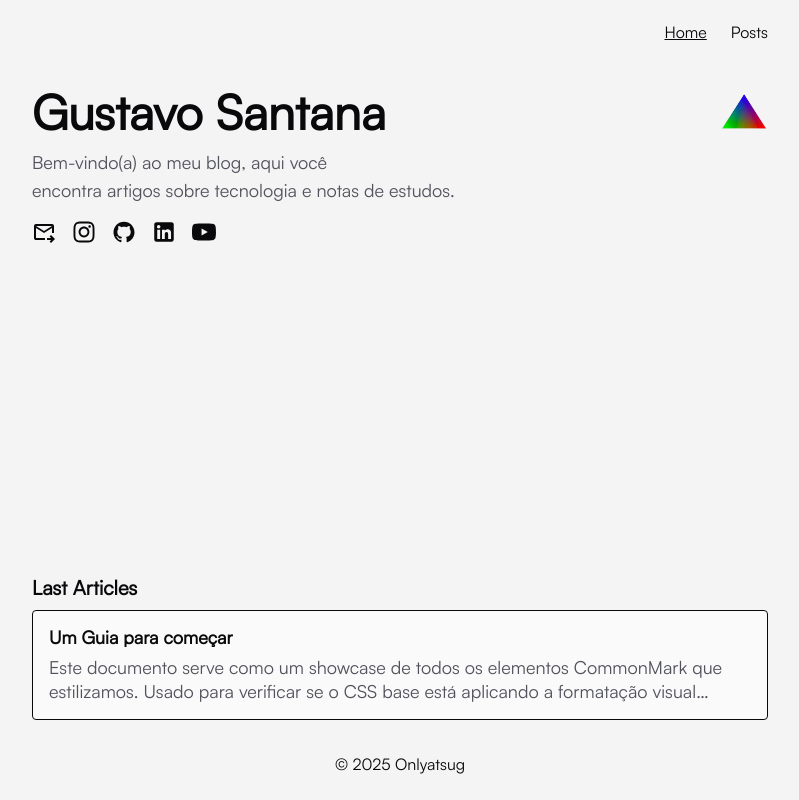
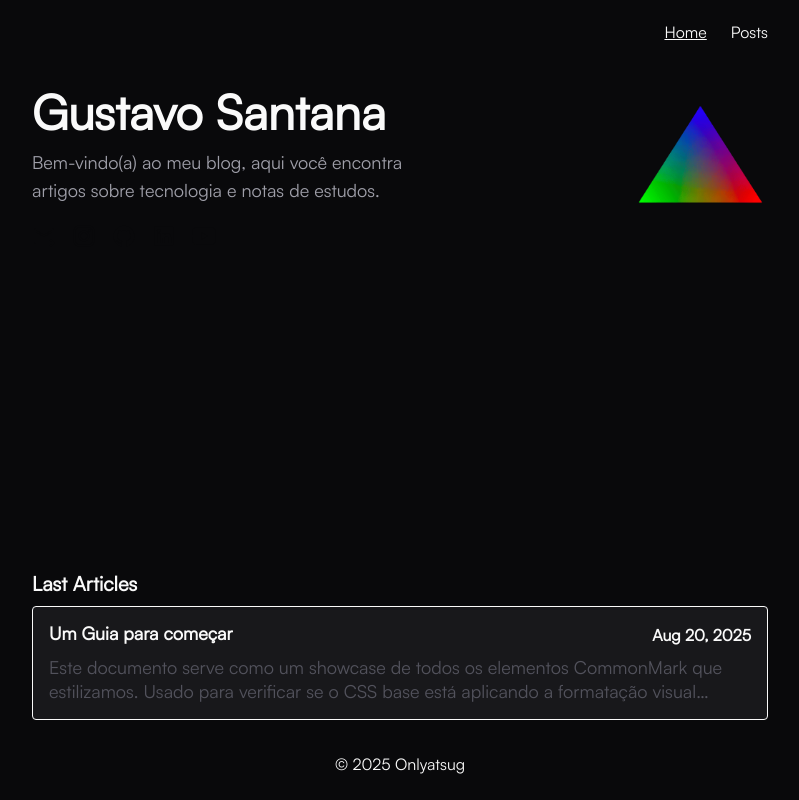
Before and after one commit to Onlyatsug/Personal-Blog, a React (Vite) app: page / in a window 1280 px wide. Shown: the whole page, without its empty margins (240-1039 px from the left). Built offline with nearby package versions, Linux system fonts and the light colour scheme.

Commit message:
refactor: tailcss part 1

```diff
--- a/src/App.jsx
+++ b/src/App.jsx
@@ -11,13 +11,8 @@ function App() {
     <BrowserRouter>
       <Routes>
         <Route path="/" element={<Home />} />
-
-        {/* rota pai */}
-        <Route path="/posts" element={<Posts />}>
-          {/* rota filha relativa */}
-        </Route>
-          <Route path="/posts/:slug" element={<Post />} />
-
+        <Route path="/posts" element={<Posts />}/>
+        <Route path="/posts/:slug" element={<Post />} />
         <Route path="/about" element={<About />} />
         <Route path="*" element={<NotFound />} />
       </Routes>
--- a/src/components/ui/Card.jsx
+++ b/src/components/ui/Card.jsx
@@ -11,11 +11,12 @@ function Card() {
   return (
     <>
       {recentPosts.map((post, index) => (
-        <Link to={`${"posts/" + post.meta.slug.split("/").pop()}`}  key={index} className='flex flex-col bg-zinc-50 border dark:bg-zinc-900 rounded-sm px-4 py-4 mb-4'>
+        <Link to={`${"posts/" + post.meta.slug.split("/").pop()}`}  key={index} className='flex flex-col border bg-zinc-900 rounded-sm px-4 py-4 mb-4'>
           <div className='flex justify-between mb-2 font-black'>
             <h3 className='text-lg/5 line-clamp-1 '>{post.meta.title}</h3>
+            <p>{post.meta.visual_date}</p>
           </div>
-          <div className='text-zinc-600 dark:text-zinc-400 line-clamp-2 text-lg/6 font-medium'>
+          <div className='text-zinc-600 dark:text-zinc-400 line-clamp-2 text-lg/6'>
             <p>{post.meta.context}</p>
           </div>
         </Link>
--- a/src/pages/Home.jsx
+++ b/src/pages/Home.jsx
@@ -7,21 +7,22 @@ import PsxImg from '../assets/img/psx.png'
 
 function Home() {
   return (
-    <div className="min-h-screen flex flex-col bg-zinc-100 dark:bg-zinc-950 font-satoshi text-zinc-950 dark:text-zinc-50">
-      <div className='max-w-3xl m-auto flex flex-col min-h-screen px-4'>
+    <div className="flex flex-col bg-zinc-950 font-satoshi text-zinc-50">
+      <div className='w-3xl m-auto flex flex-col min-h-screen px-4'>
         <Header local={"home"} />
-
         <main className='flex flex-col flex-grow py-6'>
-        <div className='flex items-start justify-between gap-4'>
+          <div className='flex justify-between'>
+            <div>
               <h1 className='text-5xl font-black'>Gustavo Santana</h1>
-          <img src={PsxImg} alt="colorful polygon" className='w-24 sm:w-12' />
-        </div>
-
-        <p className='text-zinc-600 dark:text-zinc-400 mt-3 mb-4 text-lg'>
-          Bem-vindo(a) ao meu blog, aqui você<br/> encontra
+              <p className='text-zinc-400 mt-3 mb-4 text-lg'>
+                Bem-vindo(a) ao meu blog, aqui você encontra <br/>
                 artigos sobre tecnologia e notas de estudos.
               </p>
-
+            </div>
+            <div>
+              <img src={PsxImg} alt="colorful polygon" className='w-34' />
+            </div>
+          </div>
           <div className='flex gap-4'>
             <a href="mailto:gsb.jmt@gmail.com" target="_blank" rel="noreferrer">
               <svg className='fill-zinc-950 dark:fill-zinc-50' height="24px" viewBox="0 -960 960 960" width="24px"><path d="M480-440 160-640v400h360v80H160q-33 0-56.5-23.5T80-240v-480q0-33 23.5-56.5T160-800h640q33 0 56.5 23.5T880-720v280h-80v-200L480-440Zm0-80 320-200H160l320 200ZM760-40l-56-56 63-64H600v-80h167l-64-64 57-56 160 160L760-40ZM160-640v440-240 3-283 80Z"/></svg>
--- a/src/pages/Posts.jsx
+++ b/src/pages/Posts.jsx
@@ -24,12 +24,12 @@ function Posts() {
 
   return (
     <>
-      <div className="min-h-screen flex flex-col bg-zinc-100 dark:bg-zinc-950 font-satoshi text-zinc-50">
-        <div className='fixed top-0 left-0 right-0 m-auto w-full max-w-3xl px-4 text-zinc-950 dark:text-zinc-50'>
+      <div className="min-h-screen flex flex-col bg-zinc-950 font-satoshi text-zinc-50">
+        <div className='fixed top-0 left-0 right-0 m-auto w-full max-w-3xl px-4 text-zinc-50'>
           <Header local="posts" />
         </div>
-        <div className="max-w-3xl flex-grow flex-col m-auto w-full px-6 mt-16">
-          <main className="mb-8 py-6 flex flex-col">
+        <div className="max-w-3xl flex-grow flex-col m-auto w-full px-4 mt-16">
+          <main className="mb-2 py-6 flex flex-col">
             <div className="flex items-center justify-between">
               <h1 className="text-5xl font-black text-zinc-950 dark:text-zinc-50">Posts</h1>
             </div>
@@ -43,9 +43,9 @@ function Posts() {
                   <Link
                     key={index}
                     to={`?tag=${tag}`}
-                    className={`px-2 py-1 rounded-sm text-zinc-50 border border-zinc-50 ${
+                    className={`px-2 py-1 rounded-sm bg-zinc-900 text-zinc-50 border border-zinc-50 ${
                       tag === currentTag
-                        ? "bg-zinc-50 text-zinc-950"
+                        ? "bg-zinc-50 text-zinc-960"
                         : ""
                     }`}
                   >
@@ -68,7 +68,7 @@ function Posts() {
           <section>
             {filteredPosts.map((post) => (
               <div key={post.meta.id} className='font-black flex mb-4 text-lg items-center'>
-                <h4 className='text-zinc-600 dark:text-zinc-400 text-nowrap'>{post.meta.visual_date}</h4>
+                <h4 className='text-zinc-600 dark:text-zinc-500 text-nowrap'>{post.meta.visual_date}</h4>
                 <Link
                   to={`/posts/${post.meta.slug.split("/").pop()}`}
                   className='underline ml-4 text-zinc-950 dark:text-zinc-50'>
```
Lines whose indentation alone changed are shown as unchanged.
